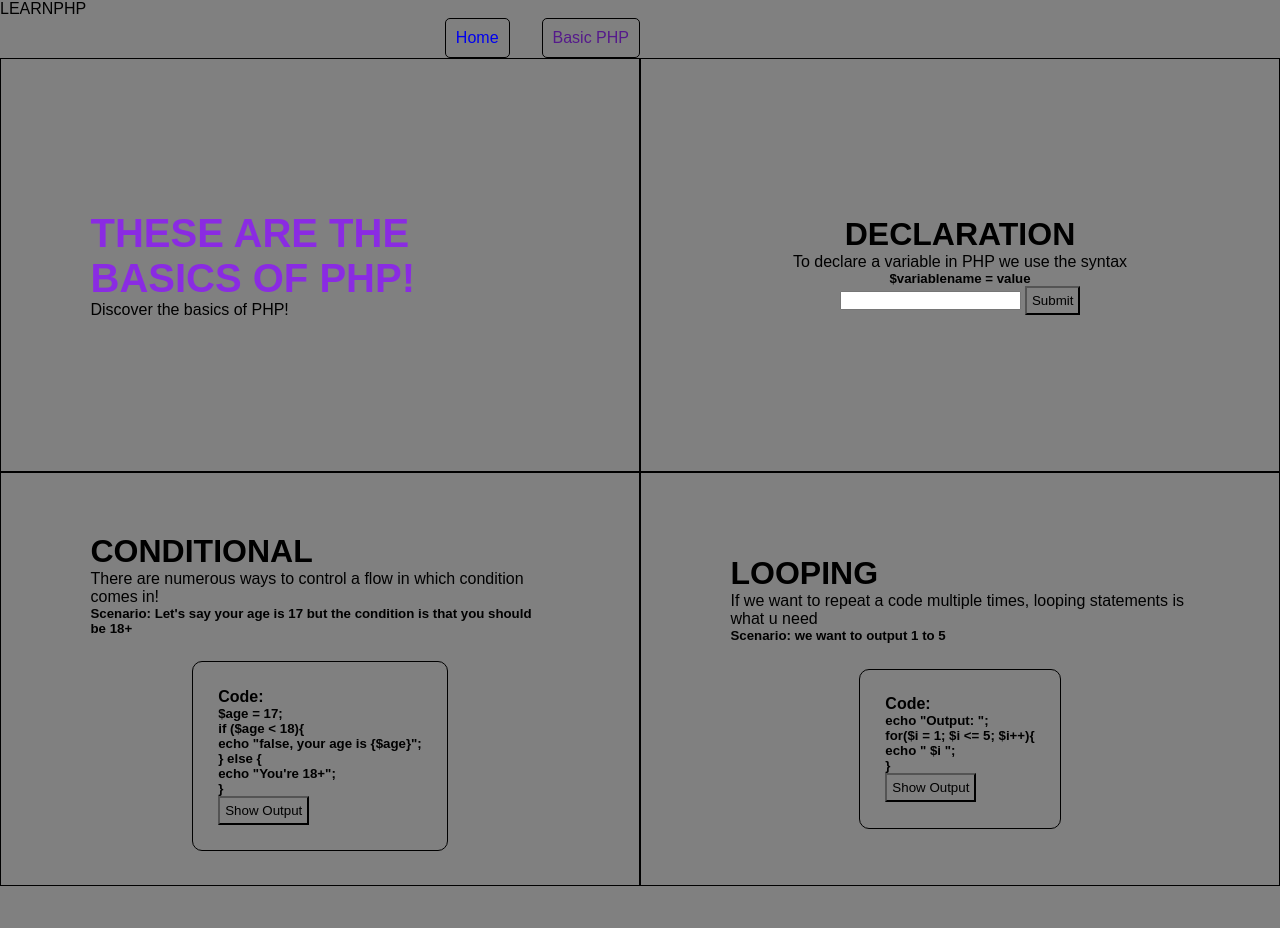
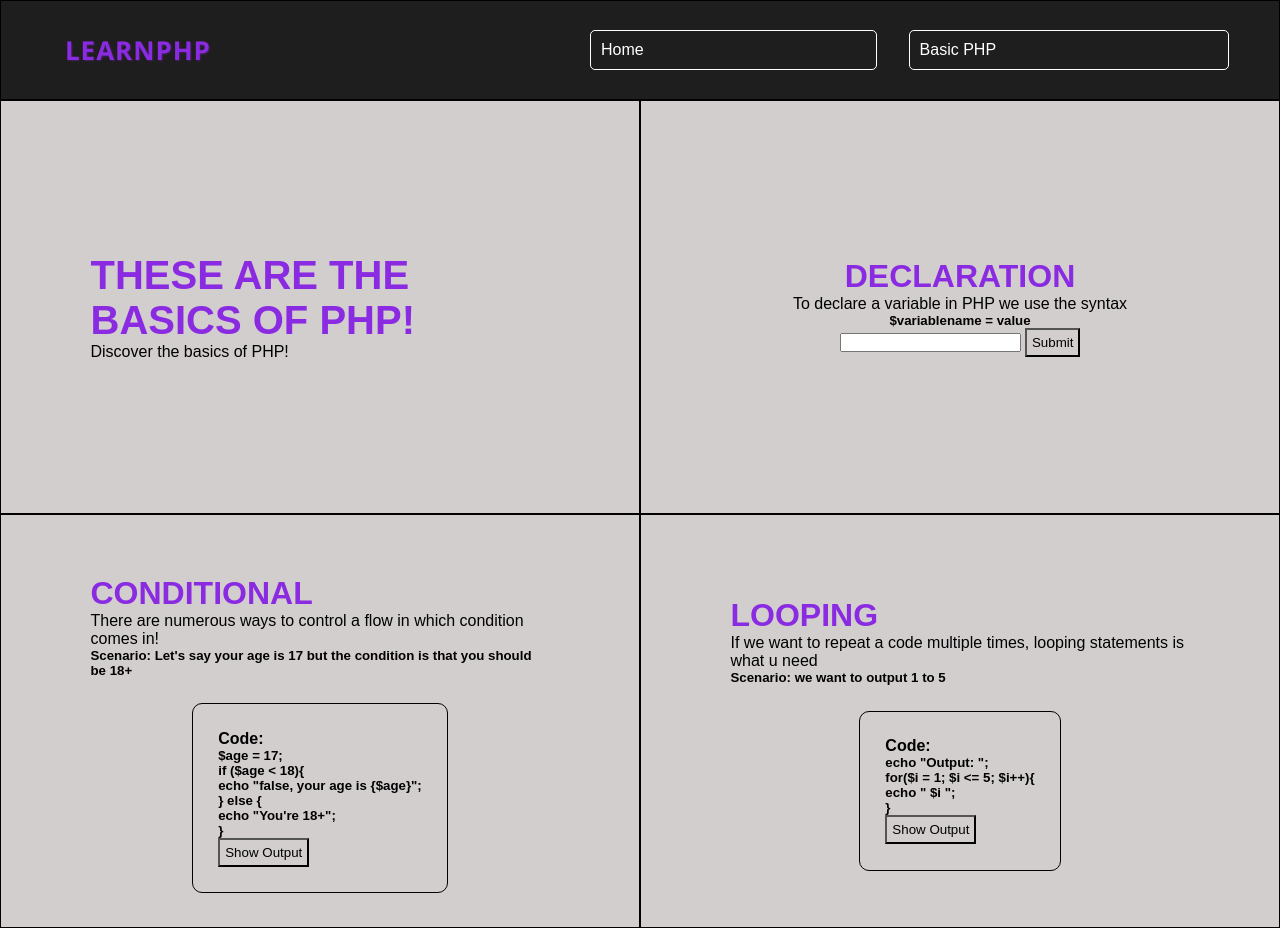
Before and after one commit to lutherdev/AD-Task-2, a PHP site: page /page/index.php in a window 1280 px wide. Before the commit the page ends 886 px from the top, so only its background shows below. Run offline with PHP 8.4, Linux system fonts and the light colour scheme.

Commit message:
style (tutorial page): added style for sitename

```diff
--- a/page/assets/css/example.css
+++ b/page/assets/css/example.css
@@ -6,18 +6,28 @@
 
 body {
     font-family: Arial, Helvetica, sans-serif;
-    background-color: gray;
+    background-color: rgb(211, 206, 206);
     color: black;
 }
-#header{
+#navbar{
     display: flex;
-    flex-direction: column;
-    justify-content: center; /*vertical*/
+    flex-direction: row;
+    justify-content: space-between;
     border: 1px solid black;
     width: 100%;
     height: 100px;
-    background-color: #333;
-    align-items: flex-end;
+    background-color: #1f1e1e;
+    align-items: center;
+}
+
+.sitename{
+    color: blueviolet;
+    font-size: 26px;
+    font-weight: bold;
+    letter-spacing: 1px;
+    font-family: 'Segoe UI', 'Segoe UI', Tahoma, Geneva, Verdana, sans-serif;
+    text-shadow: 1px 1px 2px rgba(138, 43, 226, 0.3);
+    padding: 5%;
 }
 
 .buttons{
@@ -36,15 +46,15 @@ body {
     text-decoration: none;
 }
 
-#header .buttons a{
+#navbar .buttons a{
     color: white;
     text-decoration: none;
-    border: 1px solid black;
+    border: 1px solid rgb(255, 255, 255);
     flex-grow: 1;
     transition: 0.5s;
 }
 
-#header .buttons a:hover{
+#navbar .buttons a:hover{
     transition: 0.5s;
     color:blueviolet;
 }
@@ -82,6 +92,9 @@ body {
     padding: 5%;
 }
 
+.box h1{
+    color: blueviolet;
+}
 
 .textbox{
     padding: 5%;
```
